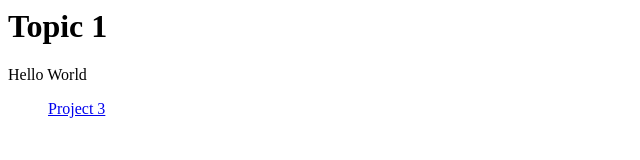
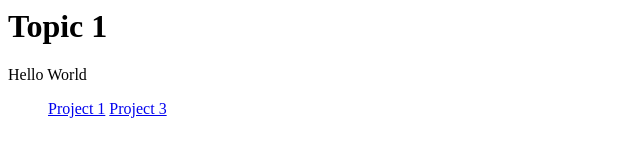
Before and after one commit to BrianR20/BrianR20.github.io, a plain HTML site: page index.html in a window 1280 px wide. Shown: the full height of the page, 0-640 px from the left. Drawn offline with Linux system fonts and the light colour scheme.

Commit message:
updated index to have project 1

```diff
--- a/index.html
+++ b/index.html
@@ -7,6 +7,7 @@
     <h1>Topic 1 </h1>
         <p>Hello World</p>
 <ol>
+<a href = "project1/ch03-proj01.html">Project 1</a>
 <a href="./project3/ch05-proj1.html">Project 3</a>
 </ol>
 
```
